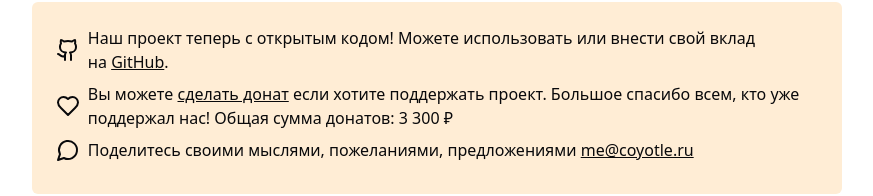
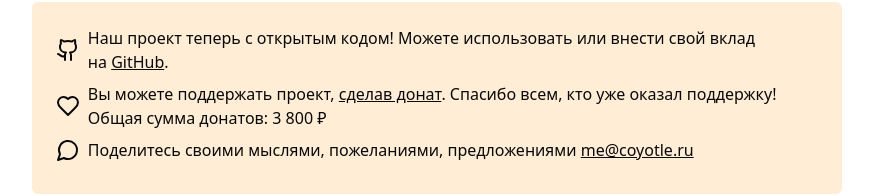
Before and after one commit to coyotle/smotrim-rss, a React (Vite) app in the folder react-app/: page / in a window 1280 px wide. Shown: the part 206-402 px from the top of the page, without its empty margins (203-1076 px from the left). Built offline with nearby package versions, Linux system fonts and the light colour scheme.

Commit message:
update donation amount

```diff
--- a/react-app/src/home.jsx
+++ b/react-app/src/home.jsx
@@ -65,16 +65,16 @@ const Home = () => {
         <p className="mb-2 flex items-center space-x-1">
           <Heart className="min-w-[24px]" /> &nbsp;
           <span>
-            Вы можете{" "}
+            Вы можете поддержать проект,{" "}
             <a
               href="https://pay.cloudtips.ru/p/a368e9f8"
               target="_blank"
               className="underline"
             >
-              сделать донат
-            </a>{" "}
-            если хотите поддержaть проект. Большое спасибо всем, кто уже
-            поддержал нас! Общая сумма донатов: 3 300 ₽
+              сделав донат
+            </a>
+            . Спасибо всем, кто уже оказал поддержку! Общая сумма донатов: 3 800
+            ₽
           </span>
         </p>
         <p className="mb-2 flex items-center space-x-1">
```
Also changed, not shown: 2 other files (tests, documents, lock files or other folders).
